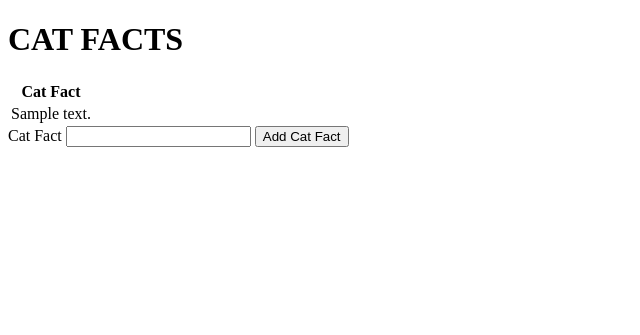
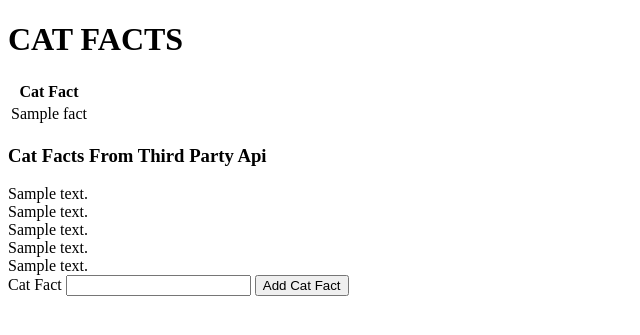
Before and after one commit to bounswe/2021SpringGroup10, a Flask app: page /catfacts in a window 1280 px wide. Shown: the top 335 px of the page, without its empty margins (0-640 px from the left). Run offline with Flask 2, Linux system fonts and the light colour scheme; tables that the repository leaves empty hold one stand-in row (values such as "Sample post"); a database or web service that is not in the repository returns one stand-in record (values such as "Sample title"); data that the repository does not hold is empty; parts of the project's set-up code (start-up, migrations or seed data) failed here and were passed over.

Commit message:
catfacts_app

```diff
--- a/catfacts_api/Templates/catfacts.html
+++ b/catfacts_api/Templates/catfacts.html
@@ -15,15 +15,25 @@
         </tr>
         {% for fact in cat_facts  %}
             <tr>
-                <td>{{ fact.text }}</td>
+                <td>{{ fact.fact }}</td>
             </tr>
         {% endfor %}
     </table>
+    <div>
+    <h3>
+    Cat Facts From Third Party Api
+    </h3>
+    {% for fact in cat_facts_api  %}
+         <div>
+            {{ fact }}
+         </div>
+    {% endfor %}
+    </div>
 
 
     <form action="/catfacts" method="POST">
         <label>Cat Fact</label>
-        <input type="text" name="text" _id="text">
+        <input type="text" name="text" id="text">
         <input type="submit" value="Add Cat Fact">
     </form>
 
--- a/catfacts_api/Templates/index.html
+++ b/catfacts_api/Templates/index.html
@@ -7,7 +7,7 @@
 
 {% block body %}
 <div>
-    <h1>Root Page</h1>
+    <h1>Main Page</h1>
 
     <a href="/catfacts">CAT FACTS</a>
 
--- a/catfacts_api/app.py
+++ b/catfacts_api/app.py
@@ -1,19 +1,20 @@
 from typing import Text
-from flask import Flask, render_template, request, redirect, jsonify
-from flask_sqlalchemy import SQLAlchemy
+from flask import Flask, render_template, request, redirect
+
+import pymongo
 from flask_restful import  abort
-from datetime import datetime
+
 import requests
 import json
 
 app = Flask(__name__)
-app.config['SQLALCHEMY_DATABASE_URI'] = 'sqlite:///test.db'
-db = SQLAlchemy(app)
+client = pymongo.MongoClient("mongodb+srv://base_user:base_user_password@cluster0.dbcb9.mongodb.net/first")
+db = client.first
+cat_collection = db.catfacts
+
 CATFACTS_URL='https://cat-fact.herokuapp.com/facts'
 
-class Catfacts(db.Model):
-    _id = db.Column(db.String(24), primary_key=True)
-    text = db.Column(db.String(500), nullable=False)
+
 
 @app.route('/', methods = ['GET'])
 def index():
@@ -22,16 +23,16 @@ def index():
 @app.route('/catfacts', methods = ['GET', 'POST'])
 def cat_facts():
     if request.method == "POST":
-        _id = request.form["_id"]
+
         text = request.form["text"]
         endpoint = "http://127.0.0.1:5000"
 
         req = endpoint + "/api/v1.0/catfacts"
         headers = {'Content-type': 'application/json'}
 
-        task = {"_id": _id, "text": text}
+        fact = {"fact": text}
 
-        response = requests.post(req, data=json.dumps(task), headers=headers)
+        response = requests.post(req, data=json.dumps(fact), headers=headers)
         return redirect('/catfacts')
     else:
         endpoint = "http://127.0.0.1:5000"
@@ -39,55 +40,73 @@ def cat_facts():
         req = endpoint + "/api/v1.0/catfacts"
         headers = {'Content-type': 'application/json'}
         response = requests.get(req).json()
-        cat_facts = response['data']
+        cat_facts=response['data']
+        print(cat_facts)
 
-        return render_template('catfacts.html', cat_facts = cat_facts)
+
+        headers = {'Content-type': 'application/json'}
+        response = requests.get(CATFACTS_URL).json()
+
+        api_response=[]
+
+        for i in range(5):
+            api_response.append(response[i]['text'])
+
+
+
+
+        return render_template('catfacts.html', cat_facts = cat_facts, cat_facts_api=api_response)
 
 
 
 @app.route('/api/v1.0/catfacts', methods = ["GET", "POST"])
 def cat_facts_api():
+
     if request.method == "POST":
-        if not request.json or not 'text' in request.json:
+        if not request.json or not 'fact' in request.json:
             abort(400)
-        text = request.json["text"]
+        fact = request.json["fact"]
 
-        cat_facts = Catfacts(text = text)
 
         try:
-            db.session.add(cat_facts)
-            db.session.commit()
+            cat_collection.insert_one({'fact': fact})
 
-            return {'data': {'_id': cat_facts._id, 'text': cat_facts.text}}, 201
+            return {'fact':fact}
         except:
-            return "There was an issue adding new catfact"
+
+             return {'data': "there is an error"}
     else:
-        cat_facts = Catfacts.query.order_by(Catfacts._id).all()
+
+        cat_facts = cat_collection.find({})
+
         json_objects = []
         for fact in cat_facts:
-            json_objects.append({'_id': fact._id, 'text': fact.text})
-        return jsonify({'data': json_objects}), 200
+            json_objects.append({'fact': fact["fact"]})
+        print(json_objects)
+        return {'data': json_objects}
 
 
-@app.route('/api/v1.0/catfacts/<str:_id>', methods = ["GET"])
+
+@app.route('/api/v1.0/catfacts/<int:_id>', methods = ["GET"])
 def get_cat_fact(_id):
-    fact = Catfacts.query.get_or_404(_id)
+
+    fact = cat_collection.get_or_404(_id)
 
     return {'data': {'_id': fact._id, 'text': fact.text}}, 200
 
 
 
 
-@app.route('/delete/<String:_id>')
-def delete(_id):
-    cat_fact_delete = Catfacts.query.get_or_404(id)
+# @app.route('/delete/<int:_id>')
+# def delete(_id):
+#     cat_fact_delete = cat_collection.get_or_404(_id)
 
-    try:
-        db.session.delete(cat_fact_delete)
-        db.session.commit()
-        return redirect('/')
-    except:
-        return 'There was a problem deleting that catfact'
+#     try:
+#         db.session.delete(cat_fact_delete)
+#         db.session.commit()
+#         return redirect('/')
+#     except:
+#         return {'data': "there is an error"}
 
 
 
--- a/catfacts_api/requirements.txt
+++ b/catfacts_api/requirements.txt
@@ -12,3 +12,4 @@ aniso8601==8.0.0
 Flask-RESTful==0.3.8
 pytz==2020.1
 six==1.15.0
+pymongo~=3.11.4
```
Also changed, not shown: catfacts_api/test.db (deleted), catfacts_api/test.py (added).
